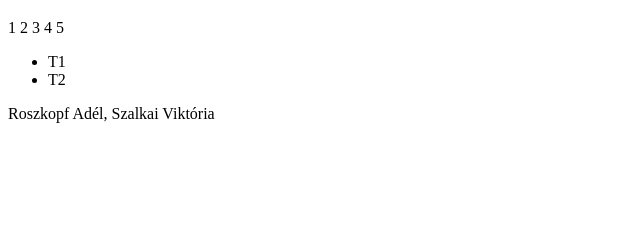
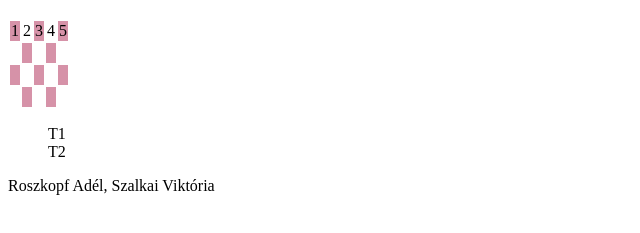
Before and after one commit to viktoriaszalkai/csapatmunka, a plain HTML site: page t2.html in a window 1280 px wide. Shown: the part 61-294 px from the top of the page, without its empty margins (0-640 px from the left). Drawn offline with Linux system fonts and the light colour scheme.

Commit message:
t2 táblázat css

```diff
--- a/stilus.css
+++ b/stilus.css
@@ -0,0 +1,17 @@
+.adel{
+    tr:nth-child(1){
+        back
+    }
+}
+.adel tr:nth-child(odd) td:nth-child(odd){
+    background-color: rgb(214, 146, 168);
+}
+.adel tr:nth-child(even) td:nth-child(even){
+    background-color: rgb(214, 146, 168);
+}
+ul{
+    list-style-type: none;
+}
+li:hover{
+    color: pink;
+}
--- a/t2.html
+++ b/t2.html
@@ -15,6 +15,7 @@
                 <h1>TÁBLÁZATOK</h1>
             </header>
             <article>
+                <table class="adel">
                 <tr>
                     <td>1</td>
                     <td>2</td>
@@ -43,13 +44,13 @@
                     <td>&nbsp;</td>
                     <td>&nbsp;</td>
                 </tr>
+                </table>
             </article>
             <nav>
                 <ul>
                     <li>T1</li>
                     <li>T2</li>
                 </ul>
-
             </nav>
             <footer>
                 Roszkopf Adél, Szalkai Viktória
```
